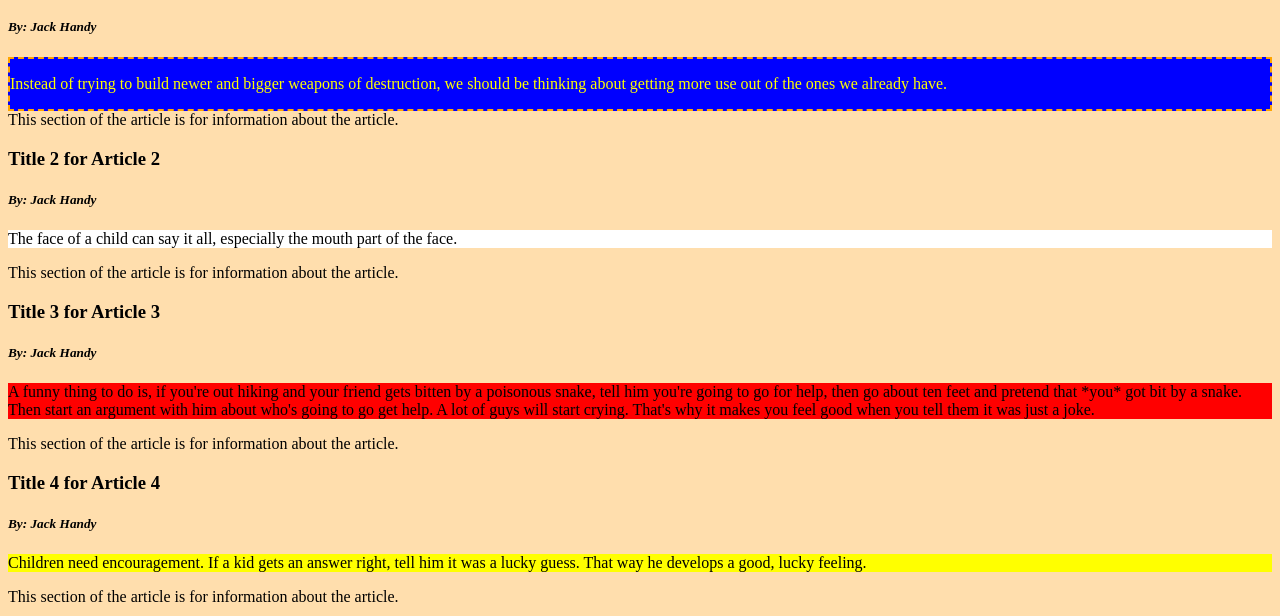
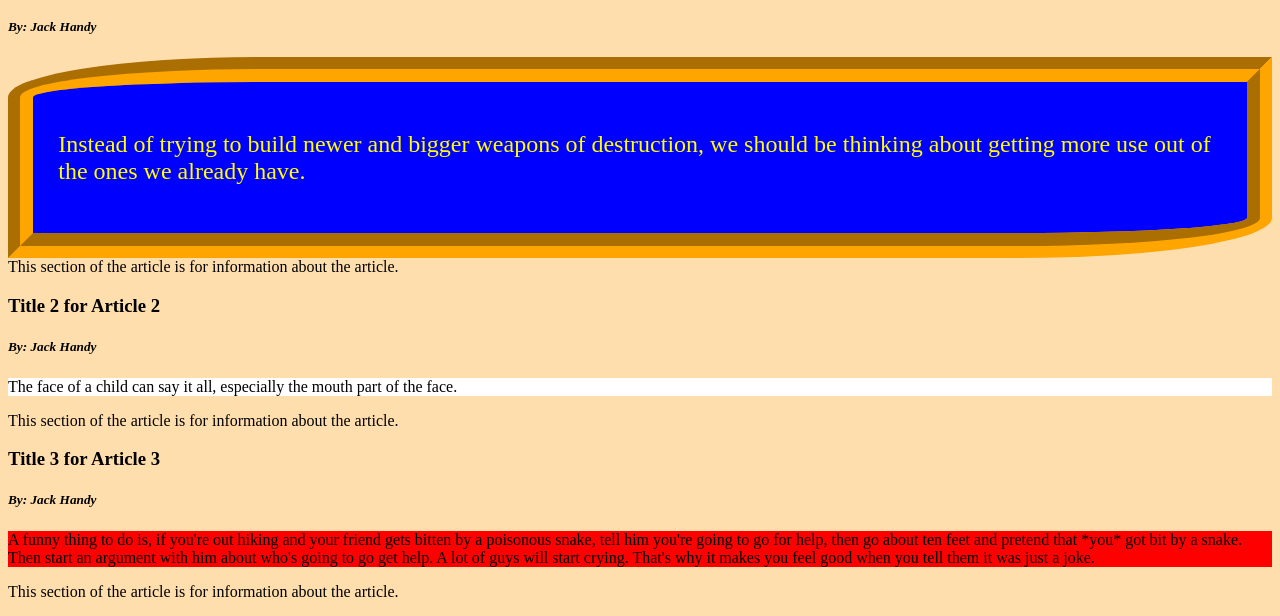
Before and after one commit to maddux1/cssExercisesBlogPageSyling, a plain HTML site: page index.html in a window 1280 px wide. Shown: the part 152-768 px from the top of the page. Drawn offline with Linux system fonts and the light colour scheme.

Commit message:
Not entirely finished. All articles have CSS class selectors linked however and first article completely styled.

```diff
--- a/articles.css
+++ b/articles.css
@@ -4,13 +4,13 @@ body {
 
 article.firstArticle {
   background-color: blue;
-  font-family: ;
-  font-size: ;
+  font-family: "Times New Roman", Times, serif;
+  font-size: 24px;
   color: yellow;
-  line-height: ;
-  padding: ;
-  border: 2px dashed orange;
-  border-radius: ;
+  line-height: 1.1em;
+  padding: 2%;
+  border: 25px groove orange;
+  border-radius: 20% 0 20% 0;
 }
 
 article.secondArticle {
```
Also changed, not shown: 1 other file.
